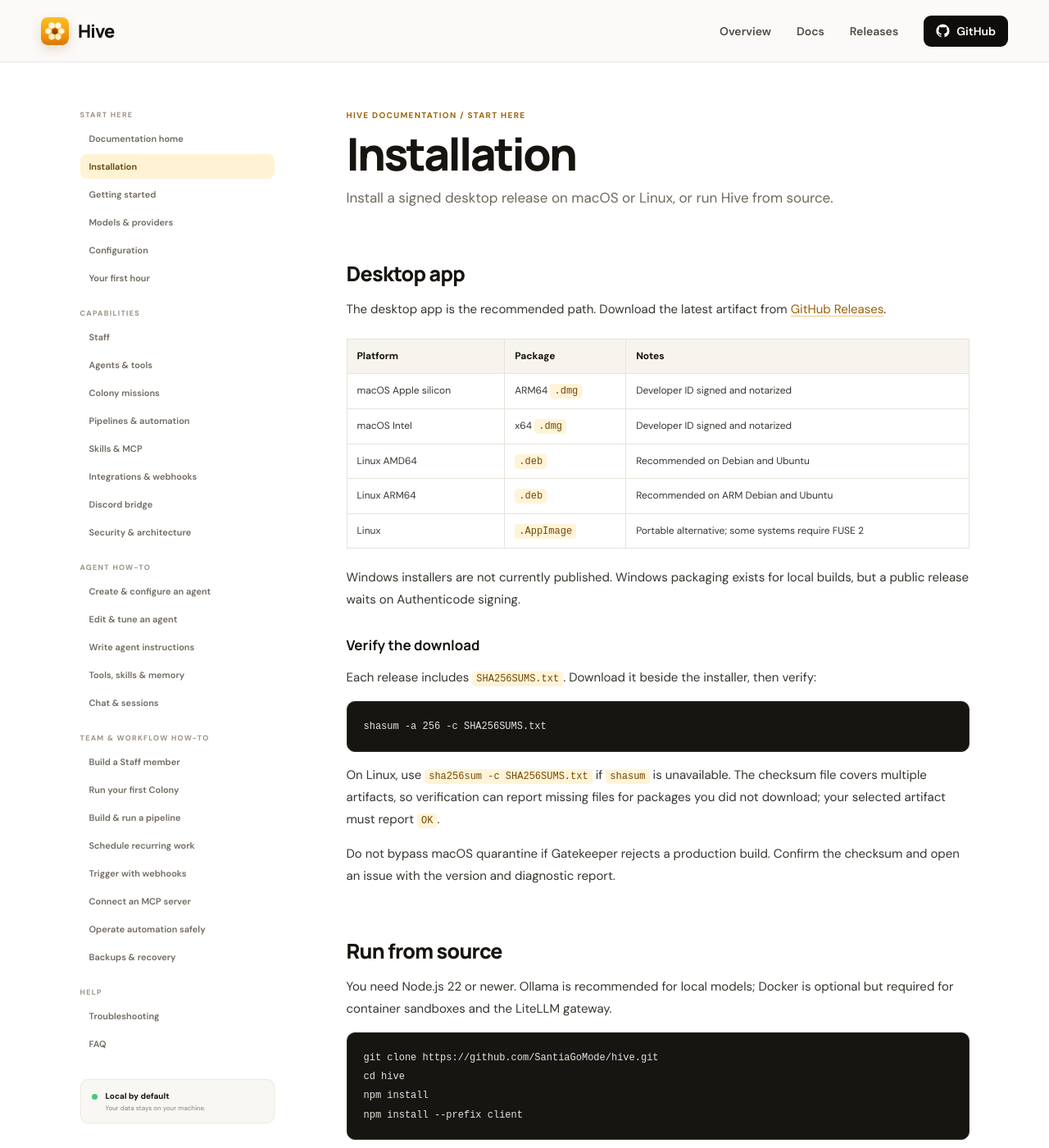
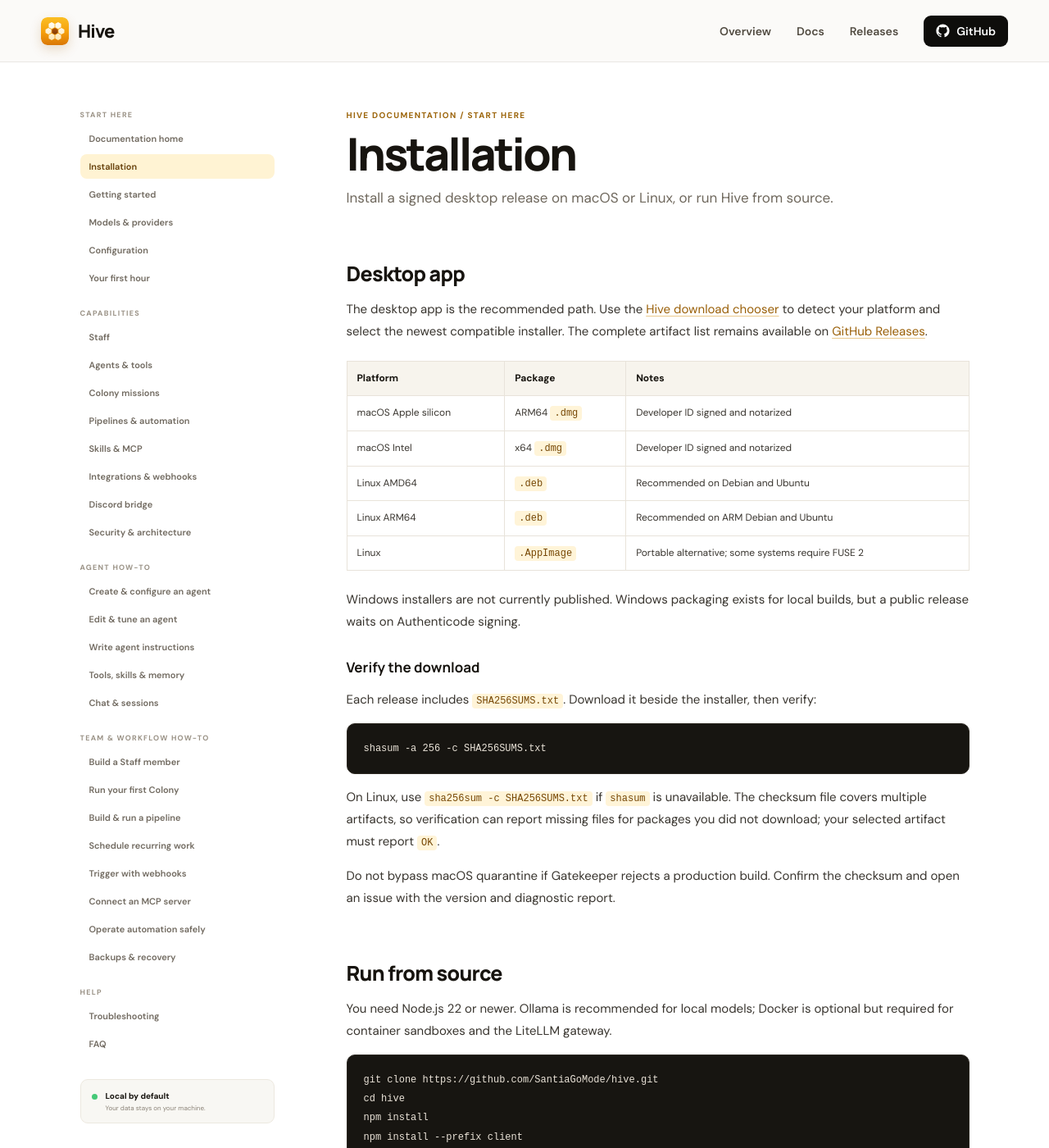
Before and after one commit to SantiaGoMode/hive, a Jekyll site: the page built from docs/07-Installation.md, in a window 1280 px wide and 1400 px high. Shown: the whole window at 82% size. Built offline with Jekyll 4.4.1, drawn with Linux system fonts in a browser that asks for light colours.

Commit message:
Add compatible release download chooser

```diff
--- a/docs/07-Installation.md
+++ b/docs/07-Installation.md
@@ -12,7 +12,7 @@
 
 ## Desktop app
 
-The desktop app is the recommended path. Download the latest artifact from [GitHub Releases](https://github.com/SantiaGoMode/hive/releases).
+The desktop app is the recommended path. Use the [Hive download chooser]({{ '/download/' | relative_url }}) to detect your platform and select the newest compatible installer. The complete artifact list remains available on [GitHub Releases](https://github.com/SantiaGoMode/hive/releases).
 
 | Platform | Package | Notes |
 |---|---|---|
--- a/docs/assets/site.css
+++ b/docs/assets/site.css
@@ -304,6 +304,45 @@
 .error-cell { font: 800 90px "Manrope", sans-serif; color: #bc7709; }
 .error-page p { color: var(--muted); font-size: 18px; }
 
+.download-main { min-height: calc(100vh - 76px); }
+.download-hero { padding-block: 92px 80px; text-align: center; }
+.download-hero > .eyebrow { justify-content: center; }
+.download-hero h1 { max-width: 900px; margin: 0 auto; font: 800 clamp(48px, 7vw, 78px)/1 "Manrope", sans-serif; letter-spacing: -.055em; }
+.download-hero h1 em { color: #a25e05; font-style: normal; }
+.download-hero > p { max-width: 690px; margin: 25px auto 42px; color: var(--muted); font-size: 18px; line-height: 1.65; }
+.download-panel { max-width: 820px; min-height: 270px; margin: 0 auto; display: grid; place-items: center; padding: 38px; text-align: left; background: #fff; border: 1px solid var(--line); border-radius: 18px; box-shadow: var(--shadow); }
+.download-loading { display: flex; align-items: center; gap: 18px; }
+.download-loading div { display: flex; flex-direction: column; }
+.download-loading small { margin-top: 5px; color: var(--muted); }
+.download-spinner { width: 34px; height: 34px; border: 3px solid #f2e5c3; border-top-color: #b46c03; border-radius: 50%; animation: download-spin .8s linear infinite; }
+.download-recommendation { width: 100%; display: grid; grid-template-columns: 74px 1fr; gap: 24px; align-items: start; }
+.download-recommendation[hidden], .download-message[hidden], .download-loading[hidden] { display: none; }
+.download-mark { display: grid; place-items: center; width: 74px; height: 74px; color: #7d4a00; background: var(--honey-pale); border: 1px solid #efd792; border-radius: 18px; font-size: 28px; }
+.download-label { color: #96600b; font-size: 11px; font-weight: 800; letter-spacing: .12em; text-transform: uppercase; }
+.download-copy h2, .download-message h2 { margin: 8px 0 6px; font: 800 28px "Manrope", sans-serif; letter-spacing: -.035em; }
+.download-copy p, .download-message p { margin: 0; color: var(--muted); }
+.download-actions { display: flex; flex-wrap: wrap; align-items: center; gap: 22px; margin-top: 24px; }
+.download-release-link { color: #7f4b05; font-size: 13px; font-weight: 700; }
+.download-filename { display: block; margin-top: 13px; color: #968e82; font-size: 11px; overflow-wrap: anywhere; }
+.download-message { max-width: 590px; text-align: center; }
+.download-message .button { margin-top: 23px; }
+.download-options { padding-block: 80px 110px; }
+.download-selectors { display: flex; gap: 18px; margin-bottom: 24px; padding: 22px; background: #f4f1ea; border: 1px solid var(--line); border-radius: 13px; }
+.download-selectors label { flex: 1; display: flex; flex-direction: column; gap: 8px; color: #6e6559; font-size: 11px; font-weight: 800; letter-spacing: .08em; text-transform: uppercase; }
+.download-selectors select { width: 100%; min-height: 46px; padding: 0 13px; color: var(--ink); background: #fff; border: 1px solid #ddd5c8; border-radius: 8px; font: 600 14px "DM Sans", sans-serif; letter-spacing: 0; text-transform: none; }
+.download-choice-card { padding: 30px; background: #fff; border: 1px solid var(--line); border-left: 4px solid var(--honey); border-radius: 12px; }
+.download-choice-card.unavailable { border-left-color: #aaa195; }
+.download-choice-card > span { color: #95600d; font-size: 11px; font-weight: 800; letter-spacing: .1em; text-transform: uppercase; }
+.download-choice-card h3 { margin: 8px 0 4px; font: 800 23px "Manrope", sans-serif; }
+.download-choice-card p { margin: 0 0 22px; color: var(--muted); }
+.download-help { display: grid; grid-template-columns: repeat(3, 1fr); gap: 16px; margin-top: 35px; }
+.download-help div { padding: 22px; background: #fffaf0; border: 1px solid #eee1c5; border-radius: 10px; }
+.download-help strong, .download-help span { display: block; }
+.download-help strong { margin-bottom: 8px; font: 800 13px "Manrope", sans-serif; }
+.download-help span { color: var(--muted); font-size: 12px; line-height: 1.55; }
+.download-help code { padding: 2px 5px; background: #f2ead9; border-radius: 4px; }
+@keyframes download-spin { to { transform: rotate(360deg); } }
+
 @media (max-width: 980px) {
   :root { --shell: min(100% - 36px, 760px); }
   .hero { min-height: auto; grid-template-columns: 1fr; padding-top: 65px; }
@@ -318,6 +357,7 @@
   .security-visual { min-height: 400px; order: 2; }
   .footer-main { grid-template-columns: 1fr; gap: 45px; }
   .docs-shell { grid-template-columns: 210px minmax(0, 1fr); gap: 40px; }
+  .download-help { grid-template-columns: 1fr; }
 }
 
 @media (max-width: 720px) {
@@ -363,6 +403,13 @@
   .docs-lede { font-size: 15px; }
   .prose { font-size: 14px; }
   .prose table { display: block; overflow-x: auto; }
+  .download-hero { padding-block: 65px 55px; }
+  .download-hero h1 { font-size: 47px; }
+  .download-hero > p { font-size: 16px; }
+  .download-panel { min-height: 300px; padding: 26px 22px; }
+  .download-recommendation { grid-template-columns: 1fr; }
+  .download-mark { width: 58px; height: 58px; border-radius: 14px; }
+  .download-selectors { flex-direction: column; }
 }
 
 @media (prefers-reduced-motion: reduce) {
--- a/docs/index.html
+++ b/docs/index.html
@@ -28,7 +28,7 @@
           <h1>Your AI staff.<br><em>On your machine.</em></h1>
           <p>Build durable specialists, deploy them as agents and coordinated crews, and automate real work from one private command center.</p>
           <div class="hero-actions">
-            <a class="button button-primary" href="https://github.com/SantiaGoMode/hive/releases">Download Hive <span>↗</span></a>
+            <a class="button button-primary" href="{{ '/download/' | relative_url }}">Download Hive <span>→</span></a>
             <a class="button button-secondary" href="{{ '/docs/' | relative_url }}">Read the docs <span>→</span></a>
           </div>
           <div class="hero-proof">
@@ -271,7 +271,7 @@
           <h2>Build your hive.</h2>
           <p>Download the desktop app or run from source. Your agents are waiting.</p>
           <div class="hero-actions centered">
-            <a class="button button-dark" href="https://github.com/SantiaGoMode/hive/releases">Get the latest release <span>↗</span></a>
+            <a class="button button-dark" href="{{ '/download/' | relative_url }}">Get the latest release <span>→</span></a>
             <a class="button button-ghost" href="{{ '/docs/' | relative_url }}">Start with the docs <span>→</span></a>
           </div>
         </div>
```
Also changed, not shown: docs/assets/download.js (added, +184 -0 lines), docs/download.html (added, +103 -0 lines).
